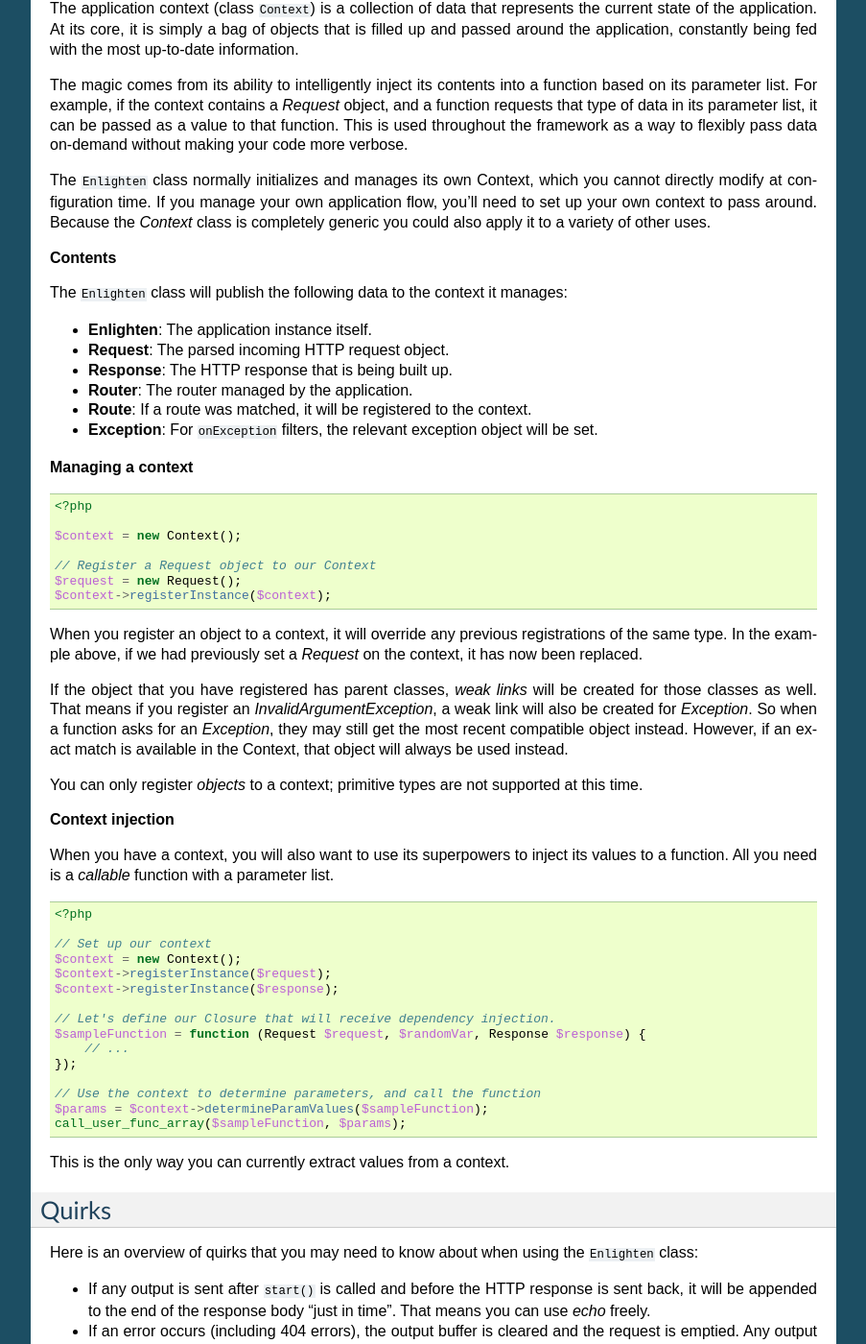
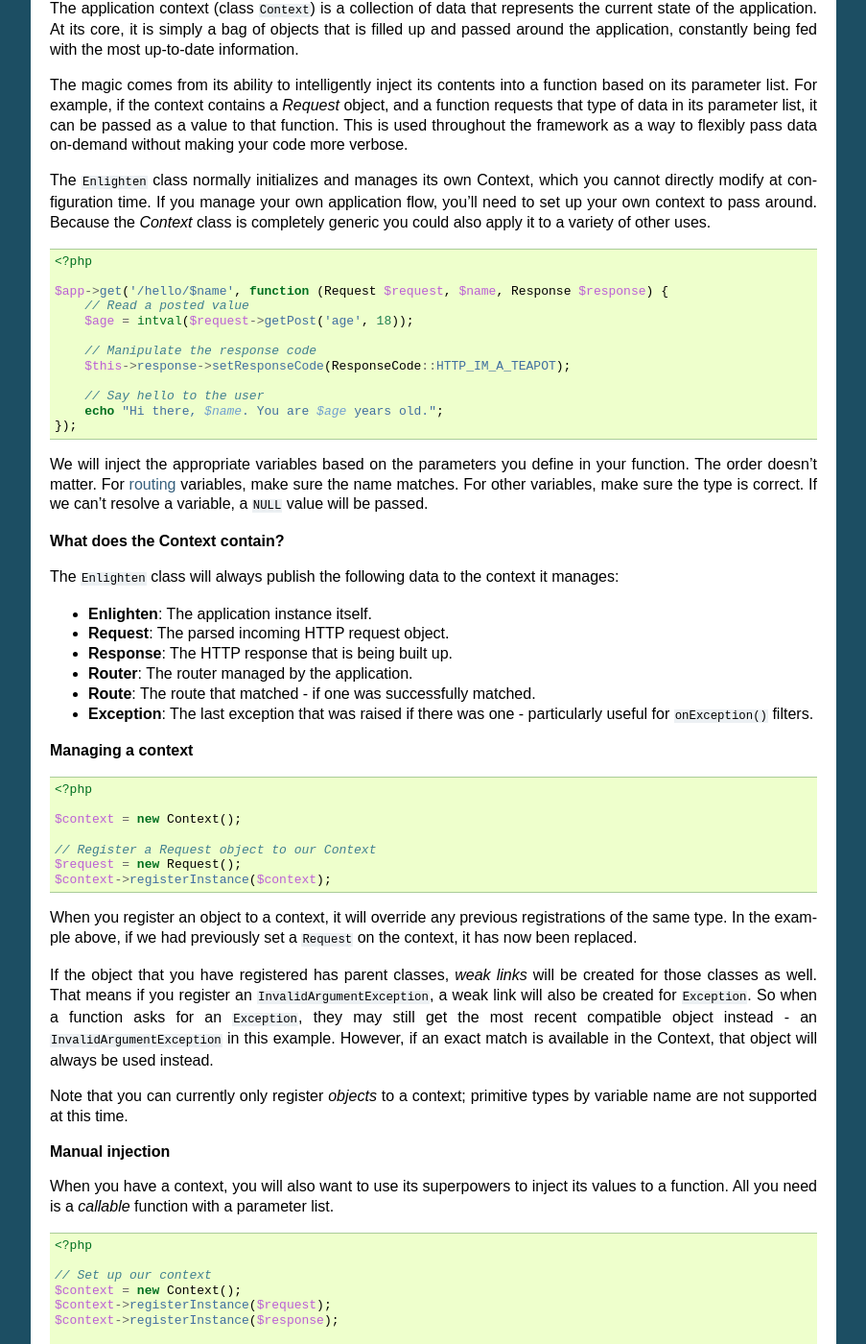
Before and after one commit to roydejong/Enlighten, a Sphinx documentation site: the page built from docs/application.rst, in a window 1280 px wide and 1400 px high, scrolled down 2417 px. Shown: the whole window at 96% size, without its empty margins (198-1101 px from the left). Built offline with Sphinx 7.4.7, drawn with Linux system fonts in a browser that asks for light colours.

Commit message:
Docs - Cleanup: Overall cleanup of application, quickstart and router pages

```diff
--- a/docs/application.rst
+++ b/docs/application.rst
@@ -124,16 +124,33 @@ The magic comes from its ability to intelligently inject its contents into a fun
 
 The ``Enlighten`` class normally initializes and manages its own Context, which you cannot directly modify at configuration time. If you manage your own application flow, you'll need to set up your own context to pass around. Because the `Context` class is completely generic you could also apply it to a variety of other uses.
 
-**Contents**
+.. code-block:: php
 
-The ``Enlighten`` class will publish the following data to the context it manages:
+    <?php
+
+    $app->get('/hello/$name', function (Request $request, $name, Response $response) {
+        // Read a posted value
+        $age = intval($request->getPost('age', 18));
+
+        // Manipulate the response code
+        $this->response->setResponseCode(ResponseCode::HTTP_IM_A_TEAPOT);
+
+        // Say hello to the user
+        echo "Hi there, $name. You are $age years old.";
+    });
+
+We will inject the appropriate variables based on the parameters you define in your function. The order doesn't matter. For :doc:`routing <router>` variables, make sure the name matches. For other variables, make sure the type is correct. If we can't resolve a variable, a ``NULL`` value will be passed.
+
+**What does the Context contain?**
+
+The ``Enlighten`` class will always publish the following data to the context it manages:
 
 - **Enlighten**: The application instance itself.
 - **Request**: The parsed incoming HTTP request object.
 - **Response**: The HTTP response that is being built up.
 - **Router**: The router managed by the application.
-- **Route**: If a route was matched, it will be registered to the context.
-- **Exception**: For ``onException`` filters, the relevant exception object will be set.
+- **Route**: The route that matched - if one was successfully matched.
+- **Exception**: The last exception that was raised if there was one - particularly useful for ``onException()`` filters.
 
 **Managing a context**
 
@@ -147,13 +164,13 @@ The ``Enlighten`` class will publish the following data to the context it manage
     $request = new Request();
     $context->registerInstance($context);
 
-When you register an object to a context, it will override any previous registrations of the same type. In the example above, if we had previously set a `Request` on the context, it has now been replaced.
+When you register an object to a context, it will override any previous registrations of the same type. In the example above, if we had previously set a ``Request`` on the context, it has now been replaced.
 
-If the object that you have registered has parent classes, *weak links* will be created for those classes as well. That means if you register an `InvalidArgumentException`, a weak link will also be created for `Exception`. So when a function asks for an `Exception`, they may still get the most recent compatible object instead. However, if an exact match is available in the Context, that object will always be used instead.
+If the object that you have registered has parent classes, *weak links* will be created for those classes as well. That means if you register an ``InvalidArgumentException``, a weak link will also be created for ``Exception``. So when a function asks for an ``Exception``, they may still get the most recent compatible object instead - an ``InvalidArgumentException`` in this example. However, if an exact match is available in the Context, that object will always be used instead.
 
-You can only register *objects* to a context; primitive types are not supported at this time.
+Note that you can currently only register *objects* to a context; primitive types by variable name are not supported at this time.
 
-**Context injection**
+**Manual injection**
 
 When you have a context, you will also want to use its superpowers to inject its values to a function. All you need is a *callable* function with a parameter list.
 
```
Also changed, not shown: docs/quickstart.rst (+33 -10 lines), docs/router.rst (+32 -17 lines).
